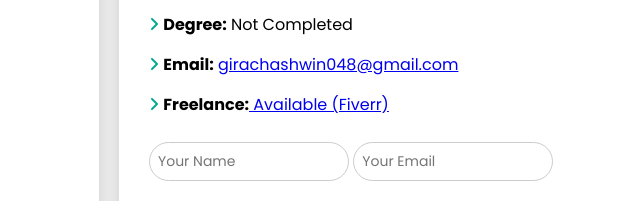
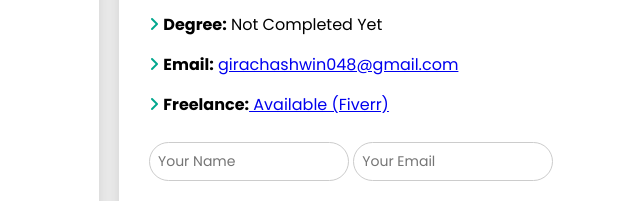
Before and after one commit to Ashwin-z/ash-portfolio, a plain HTML site: page index.html in a window 1280 px wide. Shown: the part 4956-5157 px from the top of the page, 599-1239 px from the left. Drawn offline with nearby package versions, Linux system fonts and the light colour scheme; grey boxes are pictures that could not be loaded; files whose address does not match are found by name.

Commit message:
Update index.html

```diff
--- a/index.html
+++ b/index.html
@@ -509,7 +509,7 @@
 
           <div class="icon-list">
             <ul>
-              <li style="list-style: none; margin: 15px 0;"><i style="color: #00A78E;" class="fa-solid fa-angle-right"></i> <strong>Degree:</strong><span> Not Completed</span></li>
+              <li style="list-style: none; margin: 15px 0;"><i style="color: #00A78E;" class="fa-solid fa-angle-right"></i> <strong>Degree:</strong><span> Not Completed Yet</span></li>
               <li style="list-style: none; margin: 15px 0;"><i style="color: #00A78E;" class="fa-solid fa-angle-right"></i> <strong>Email:</strong><span> <a href="https://mail.google.com/mail/u/0/?hl=en-GB#inbox?compose=new">girachashwin048@gmail.com</a></span></li>
               <li style="list-style: none; margin: 15px 0;"><i style="color: #00A78E;" class="fa-solid fa-angle-right"></i> <strong>Freelance:</strong><span><a href="https://www.fiverr.com/ashwin_girach?up_rollout=true"> Available  (Fiverr)</a></span></li>
 
```
